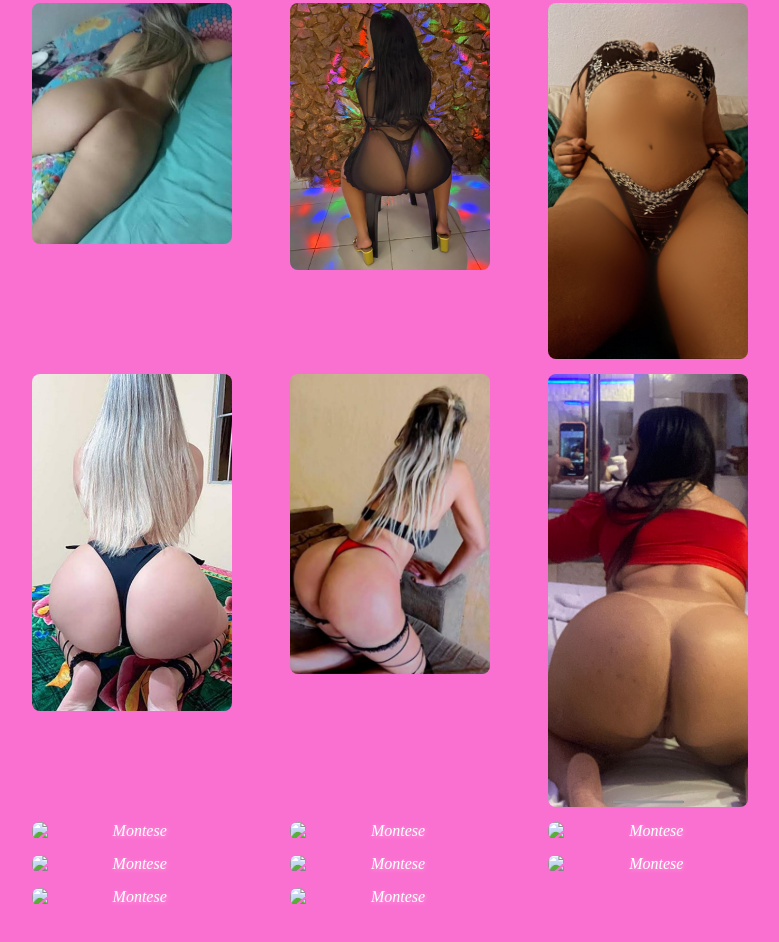
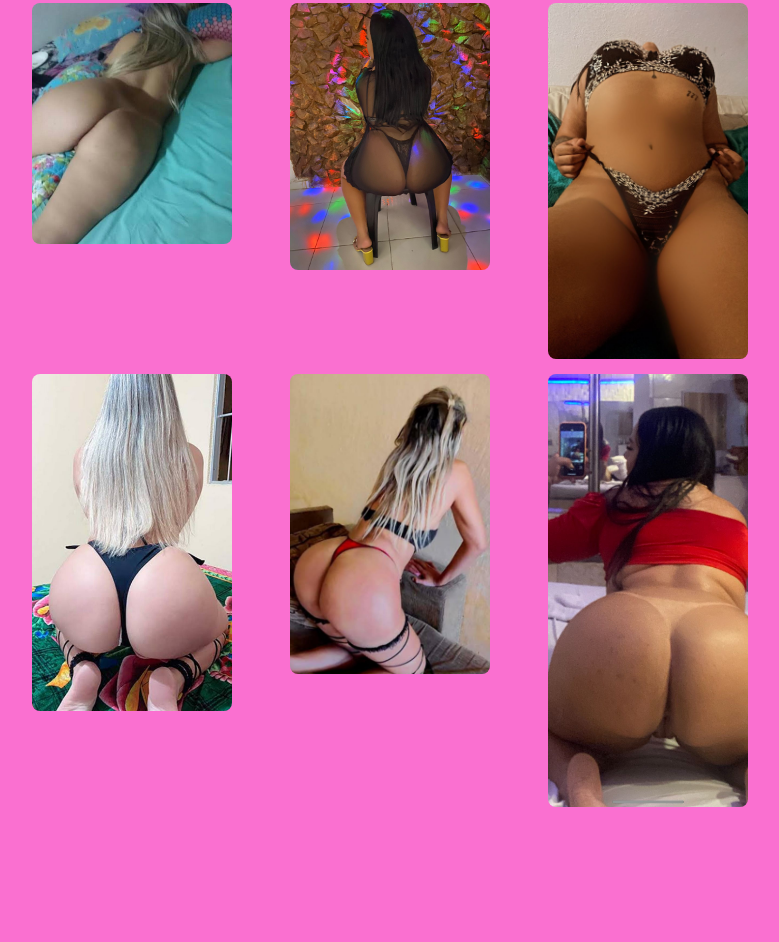
Before and after one commit to ghgb/coelhinhas, a plain HTML site: page montese.html in a window 1280 px wide. Shown: the part 1221-2163 px from the top of the page, without its empty margins (250-1029 px from the left). After the commit the page ends 2068 px from the top, so only its background shows below. Drawn offline with Linux system fonts and the light colour scheme.

Commit message:
Update montese.html

```diff
--- a/montese.html
+++ b/montese.html
@@ -33,15 +33,6 @@
       <img src="img/montese/mont10.jpg" alt="Montese" class="lightbox-trigger">
       <img src="img/montese/mont11.jpg" alt="Montese" class="lightbox-trigger">
       <img src="img/montese/mont12.jpg" alt="Montese" class="lightbox-trigger">
-      <img src="img/montese/mont13.jpg" alt="Montese" class="lightbox-trigger">
-      <img src="img/montese/mont14.jpg" alt="Montese" class="lightbox-trigger">
-      <img src="img/montese/mont15.jpg" alt="Montese" class="lightbox-trigger">
-      <img src="img/montese/mont16.jpg" alt="Montese" class="lightbox-trigger">
-      <img src="img/montese/mont17.jpg" alt="Montese" class="lightbox-trigger">
-      <img src="img/montese/mont18.jpg" alt="Montese" class="lightbox-trigger">
-      <img src="img/montese/mont19.jpg" alt="Montese" class="lightbox-trigger">
-      <img src="img/montese/mont20.jpg" alt="Montese" class="lightbox-trigger">
-
     </div>
   </section>
   <script src="lightbox.js"></script>
```
